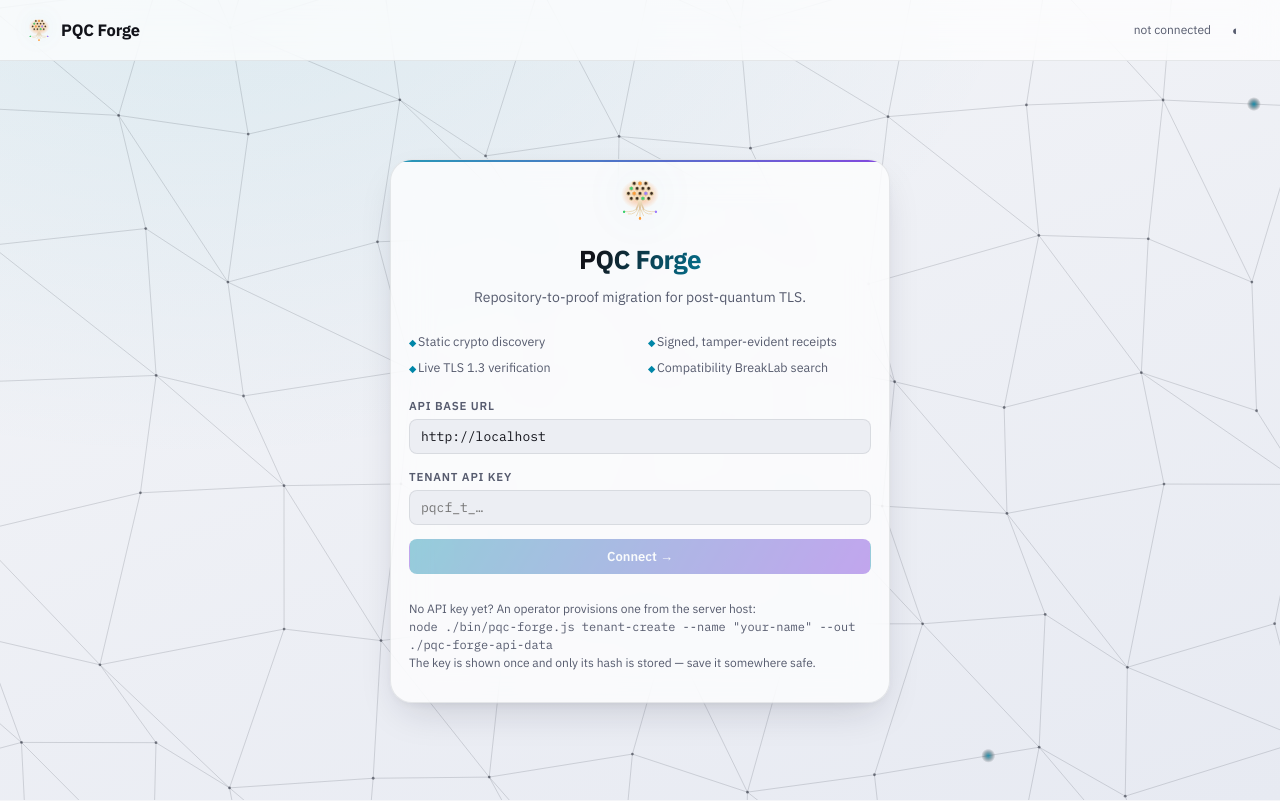
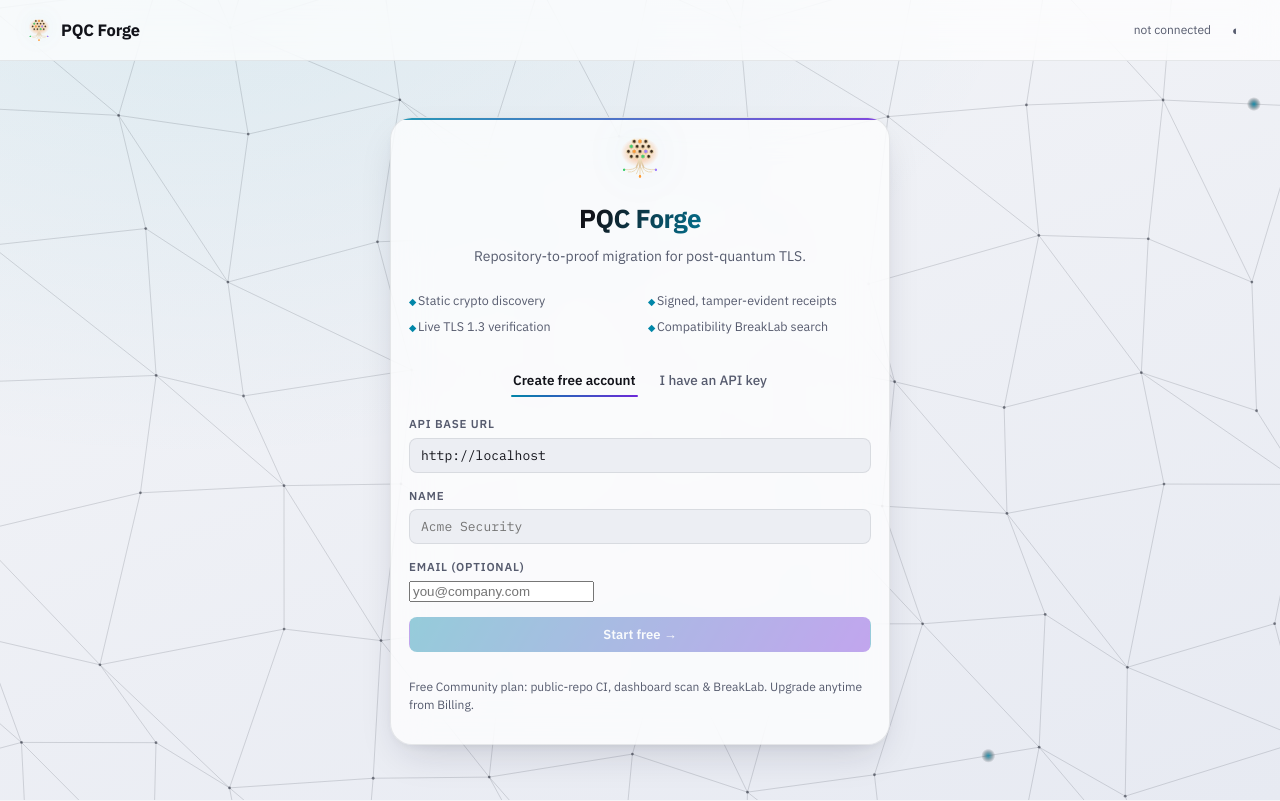
Before and after one commit to ROOTSystemss/pqc-forge, a React (Vite) app in the folder web/: page / in a window 1280 px wide. Built offline with nearby package versions, Linux system fonts and the light colour scheme.

Commit message:
feat(pqc): Stage 1 subscription ship (4/5) [ConnectPanel]

```diff
--- a/web/src/components/ConnectPanel.tsx
+++ b/web/src/components/ConnectPanel.tsx
@@ -1,6 +1,8 @@
 import { useState, type FormEvent } from 'react';
-import { ApiError, PqcForgeClient } from '../api';
-import { ErrorNote, Panel } from './common';
+import { ApiError, PqcForgeClient, signup } from '../api';
+import { ErrorNote, Panel, Spinner } from './common';
+
+type Mode = 'signup' | 'key';
 
 export function ConnectPanel({
   initialBaseUrl, initialApiKey, onConnect
@@ -8,27 +10,50 @@ export function ConnectPanel({
   initialBaseUrl: string; initialApiKey: string;
   onConnect: (client: PqcForgeClient, baseUrl: string, apiKey: string) => void;
 }) {
+  const [mode, setMode] = useState<Mode>(initialApiKey ? 'key' : 'signup');
   const [baseUrl, setBaseUrl] = useState(initialBaseUrl);
   const [apiKey, setApiKey] = useState(initialApiKey);
+  const [name, setName] = useState('');
+  const [email, setEmail] = useState('');
+  const [revealedKey, setRevealedKey] = useState<string | null>(null);
   const [error, setError] = useState<string | null>(null);
   const [busy, setBusy] = useState(false);
+
+  async function connectWithKey(url: string, key: string) {
+    const trimmedUrl = url.trim().replace(/\/+$/, '');
+    const trimmedKey = key.trim();
+    const client = new PqcForgeClient(trimmedUrl, trimmedKey);
+    await client.health();
+    await client.listJobs({ limit: 1 });
+    onConnect(client, trimmedUrl, trimmedKey);
+  }
 
   async function handleConnect(event: FormEvent) {
     event.preventDefault();
     setBusy(true);
     setError(null);
-    const trimmedUrl = baseUrl.trim().replace(/\/+$/, '');
-    const trimmedKey = apiKey.trim();
-    const client = new PqcForgeClient(trimmedUrl, trimmedKey);
     try {
-      await client.health();
-      // Health is public; listing jobs proves the API key itself is valid
-      // before we hand the client to the rest of the app.
-      await client.listJobs({ limit: 1 });
-      onConnect(client, trimmedUrl, trimmedKey);
+      await connectWithKey(baseUrl, apiKey);
     } catch (err) {
       setError(err instanceof ApiError ? err.message : String(err));
     } finally {
+      setBusy(false);
+    }
+  }
+
+  async function handleSignup(event: FormEvent) {
+    event.preventDefault();
+    setBusy(true);
+    setError(null);
+    setRevealedKey(null);
+    const trimmedUrl = baseUrl.trim().replace(/\/+$/, '');
+    try {
+      const created = await signup(trimmedUrl, { name: name.trim(), email: email.trim() || undefined });
+      setRevealedKey(created.apiKey);
+      setApiKey(created.apiKey);
+      await connectWithKey(trimmedUrl, created.apiKey);
+    } catch (err) {
+      setError(err instanceof ApiError ? err.message : String(err));
       setBusy(false);
     }
   }
@@ -47,25 +72,63 @@ export function ConnectPanel({
           <li>Live TLS 1.3 verification</li>
           <li>Compatibility BreakLab search</li>
         </ul>
+
+        <div className="connect-mode-tabs" role="tablist" aria-label="Sign in method">
+          <button type="button" className={mode === 'signup' ? 'tab active' : 'tab'} onClick={() => setMode('signup')}>
+            Create free account
+          </button>
+          <button type="button" className={mode === 'key' ? 'tab active' : 'tab'} onClick={() => setMode('key')}>
+            I have an API key
+          </button>
+        </div>
+
+        {mode === 'signup' ? (
+          <form onSubmit={handleSignup} className="connect-form">
+            <div>
+              <label htmlFor="signup-base">API base URL</label>
+              <input id="signup-base" type="text" value={baseUrl} onChange={(event) => setBaseUrl(event.target.value)} placeholder="http://localhost:8787" />
+            </div>
+            <div>
+              <label htmlFor="signup-name">Name</label>
+              <input id="signup-name" type="text" value={name} onChange={(event) => setName(event.target.value)} placeholder="Acme Security" required minLength={2} maxLength={80} />
+            </div>
+            <div>
+              <label htmlFor="signup-email">Email <span className="muted">(optional)</span></label>
+              <input id="signup-email" type="email" value={email} onChange={(event) => setEmail(event.target.value)} placeholder="you@company.com" />
+            </div>
+            <button className="primary" type="submit" disabled={busy || !baseUrl.trim() || name.trim().length < 2}>
+              {busy ? <><Spinner /> Creating…</> : 'Start free →'}
+            </button>
+            <ErrorNote message={error} />
+            {revealedKey && (
+              <p className="billing-notice">
+                Your API key (shown once): <code className="api-key-reveal">{revealedKey}</code>
+              </p>
+            )}
+            <p className="muted small">
+              Free Community plan: public-repo CI, dashboard scan &amp; BreakLab. Upgrade anytime from Billing.
+            </p>
+          </form>
+        ) : (
           <form onSubmit={handleConnect} className="connect-form">
             <div>
-            <label>API base URL</label>
-            <input type="text" value={baseUrl} onChange={(event) => setBaseUrl(event.target.value)} placeholder="http://localhost:8787" />
+              <label htmlFor="key-base">API base URL</label>
+              <input id="key-base" type="text" value={baseUrl} onChange={(event) => setBaseUrl(event.target.value)} placeholder="http://localhost:8787" />
             </div>
             <div>
-            <label>Tenant API key</label>
-            <input type="password" value={apiKey} onChange={(event) => setApiKey(event.target.value)} placeholder="pqcf_t_…" />
+              <label htmlFor="key-api">Tenant API key</label>
+              <input id="key-api" type="password" value={apiKey} onChange={(event) => setApiKey(event.target.value)} placeholder="pqcf_t_…" />
             </div>
             <button className="primary" type="submit" disabled={busy || !baseUrl.trim() || !apiKey.trim()}>
-            {busy ? 'Connecting…' : 'Connect →'}
+              {busy ? <><Spinner /> Connecting…</> : 'Connect →'}
             </button>
             <ErrorNote message={error} />
+            <p className="muted small">
+              Prefer the CLI? An operator can still run:<br />
+              <code>node ./bin/pqc-forge.js tenant-create --name &quot;your-name&quot; --out ./pqc-forge-api-data</code>
+            </p>
           </form>
-        <p className="muted small">
-          No API key yet? An operator provisions one from the server host:<br />
-          <code>node ./bin/pqc-forge.js tenant-create --name "your-name" --out ./pqc-forge-api-data</code>
-          <br />The key is shown once and only its hash is stored — save it somewhere safe.
-        </p>
+        )}
       </Panel>
     </div>
   );
```
Lines whose indentation alone changed are shown as unchanged.
